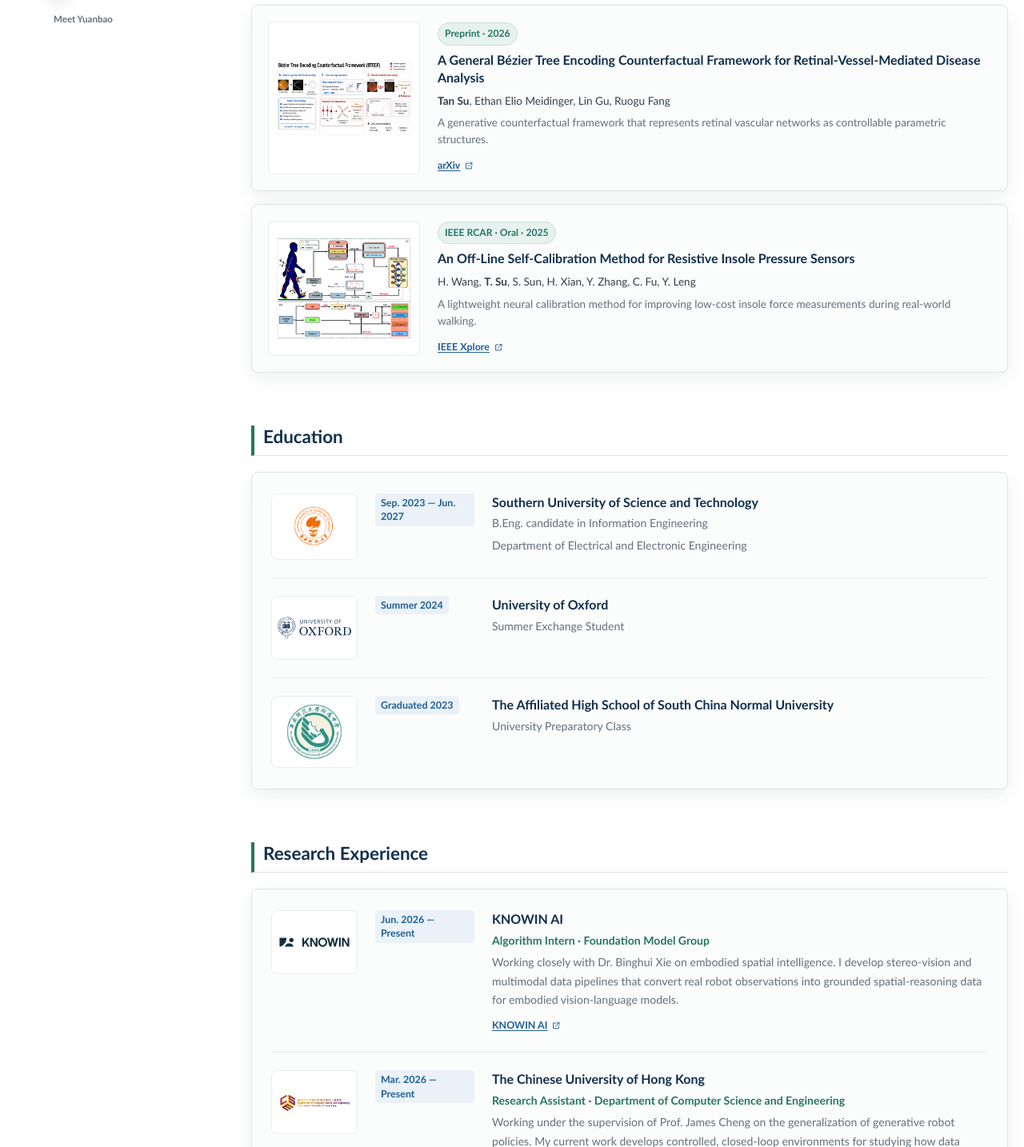
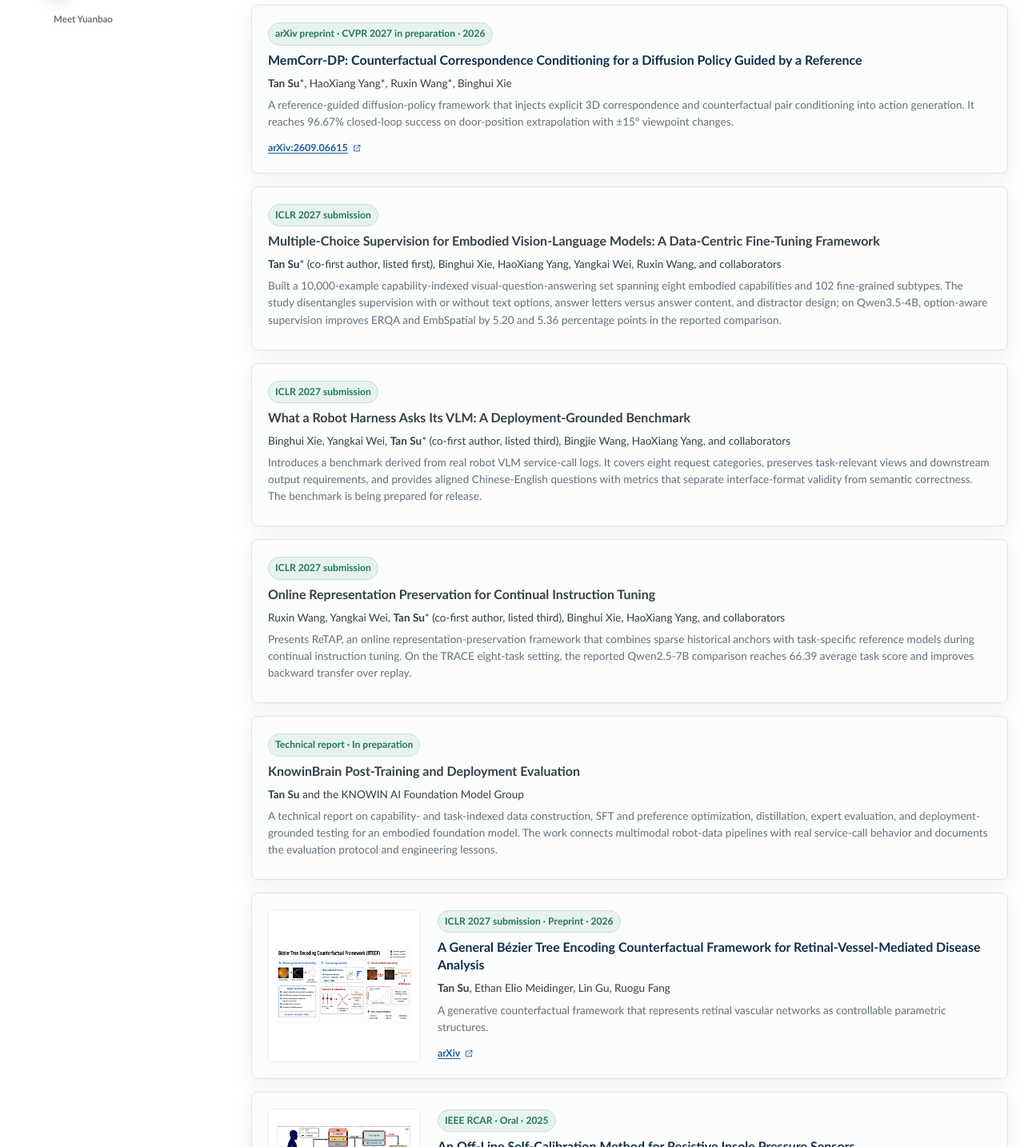
Before and after one commit to KylianSu/KylianSu.github.io, a Next.js app: page / in a window 1280 px wide. Shown: the part 776-2210 px from the top of the page at 80% size. Built offline with nearby package versions, Linux system fonts and the light colour scheme; no server answers.

Commit message:
Add embodied AI publications and technical report

```diff
--- a/app/globals.css
+++ b/app/globals.css
@@ -409,6 +409,10 @@ svg {
   padding: 20px;
 }
 
+.publication-card-text-only {
+  grid-template-columns: minmax(0, 1fr);
+}
+
 .publication-card + .publication-card {
   margin-top: 16px;
 }
--- a/app/page.jsx
+++ b/app/page.jsx
@@ -15,6 +15,7 @@ const links = {
   knowin: "https://knowinai.com/",
   ncsu: "https://www.ncsu.edu/",
   arxiv: "https://arxiv.org/abs/2605.13015",
+  memcorr: "https://arxiv.org/abs/2609.06615",
   ieee: "https://ieeexplore.ieee.org/document/11139699/",
 };
 
@@ -24,7 +25,7 @@ const researchExperience = [
     organization: "KNOWIN AI",
     role: "Algorithm Intern · Foundation Model Group",
     description:
-      "Working closely with Dr. Binghui Xie on embodied spatial intelligence. I develop stereo-vision and multimodal data pipelines that convert real robot observations into grounded spatial-reasoning data for embodied vision-language models.",
+      "Working closely with Dr. Binghui Xie on embodied spatial intelligence. I develop stereo-vision and multimodal data pipelines that convert real robot observations into grounded spatial-reasoning data for embodied vision-language models. I also contribute to KnowinBrain post-training and its technical report by organizing capability- and task-indexed data, supporting SFT, preference optimization, distillation, and evaluation, and building a deployment-grounded benchmark from real robot VLM call logs.",
     link: links.knowin,
     linkLabel: "KNOWIN AI",
     logos: [{ src: "/assets/institutions/knowin.svg", alt: "KNOWIN AI logo" }],
@@ -34,7 +35,7 @@ const researchExperience = [
     organization: "The Chinese University of Hong Kong",
     role: "Research Assistant · Department of Computer Science and Engineering",
     description:
-      "Working under the supervision of Prof. James Cheng on the generalization of generative robot policies. My current work develops controlled, closed-loop environments for studying how data coverage, action representations, and generative consistency affect policy performance.",
+      "Working under the supervision of Prof. James Cheng on embodied vision-language models, continual instruction tuning, and the generalization of generative robot policies. My work develops controlled, closed-loop environments for studying data coverage, action representations, generative consistency, and online preservation of previously learned capabilities. This research has led to a CVPR-targeted arXiv preprint and three ICLR 2027 submissions.",
     link: links.jamesCheng,
     linkLabel: "Prof. James Cheng",
     logos: [{ src: "/assets/institutions/cuhk-cse.png", alt: "CUHK CSE logo" }],
@@ -412,6 +413,105 @@ export default function Home() {
               </a>
             </div>
 
+            <article className="publication-card publication-card-text-only">
+              <div>
+                <span className="venue">arXiv preprint · CVPR 2027 in preparation · 2026</span>
+                <h3>
+                  <a href={links.memcorr} target="_blank" rel="noreferrer">
+                    MemCorr-DP: Counterfactual Correspondence Conditioning for a
+                    Diffusion Policy Guided by a Reference
+                  </a>
+                </h3>
+                <p className="authors">
+                  <strong>Tan Su</strong>*, HaoXiang Yang*, Ruxin Wang*, Binghui Xie
+                </p>
+                <p>
+                  A reference-guided diffusion-policy framework that injects explicit
+                  3D correspondence and counterfactual pair conditioning into action
+                  generation. It reaches 96.67% closed-loop success on door-position
+                  extrapolation with ±15° viewpoint changes.
+                </p>
+                <a className="paper-link" href={links.memcorr} target="_blank" rel="noreferrer">
+                  arXiv:2609.06615 <ExternalIcon />
+                </a>
+              </div>
+            </article>
+
+            <article className="publication-card publication-card-text-only">
+              <div>
+                <span className="venue">ICLR 2027 submission</span>
+                <h3>
+                  Multiple-Choice Supervision for Embodied Vision-Language Models:
+                  A Data-Centric Fine-Tuning Framework
+                </h3>
+                <p className="authors">
+                  <strong>Tan Su</strong>* (co-first author, listed first), Binghui Xie,
+                  HaoXiang Yang, Yangkai Wei, Ruxin Wang, and collaborators
+                </p>
+                <p>
+                  Built a 10,000-example capability-indexed visual-question-answering
+                  set spanning eight embodied capabilities and 102 fine-grained
+                  subtypes. The study disentangles supervision with or without text
+                  options, answer letters versus answer content, and distractor design;
+                  on Qwen3.5-4B, option-aware supervision improves ERQA and EmbSpatial
+                  by 5.20 and 5.36 percentage points in the reported comparison.
+                </p>
+              </div>
+            </article>
+
+            <article className="publication-card publication-card-text-only">
+              <div>
+                <span className="venue">ICLR 2027 submission</span>
+                <h3>What a Robot Harness Asks Its VLM: A Deployment-Grounded Benchmark</h3>
+                <p className="authors">
+                  Binghui Xie, Yangkai Wei, <strong>Tan Su</strong>* (co-first author,
+                  listed third), Bingjie Wang, HaoXiang Yang, and collaborators
+                </p>
+                <p>
+                  Introduces a benchmark derived from real robot VLM service-call logs.
+                  It covers eight request categories, preserves task-relevant views and
+                  downstream output requirements, and provides aligned Chinese-English
+                  questions with metrics that separate interface-format validity from
+                  semantic correctness. The benchmark is being prepared for release.
+                </p>
+              </div>
+            </article>
+
+            <article className="publication-card publication-card-text-only">
+              <div>
+                <span className="venue">ICLR 2027 submission</span>
+                <h3>Online Representation Preservation for Continual Instruction Tuning</h3>
+                <p className="authors">
+                  Ruxin Wang, Yangkai Wei, <strong>Tan Su</strong>* (co-first author,
+                  listed third), Binghui Xie, HaoXiang Yang, and collaborators
+                </p>
+                <p>
+                  Presents ReTAP, an online representation-preservation framework that
+                  combines sparse historical anchors with task-specific reference models
+                  during continual instruction tuning. On the TRACE eight-task setting,
+                  the reported Qwen2.5-7B comparison reaches 66.39 average task score
+                  and improves backward transfer over replay.
+                </p>
+              </div>
+            </article>
+
+            <article className="publication-card publication-card-text-only">
+              <div>
+                <span className="venue">Technical report · In preparation</span>
+                <h3>KnowinBrain Post-Training and Deployment Evaluation</h3>
+                <p className="authors">
+                  <strong>Tan Su</strong> and the KNOWIN AI Foundation Model Group
+                </p>
+                <p>
+                  A technical report on capability- and task-indexed data construction,
+                  SFT and preference optimization, distillation, expert evaluation, and
+                  deployment-grounded testing for an embodied foundation model. The work
+                  connects multimodal robot-data pipelines with real service-call
+                  behavior and documents the evaluation protocol and engineering lessons.
+                </p>
+              </div>
+            </article>
+
             <article className="publication-card">
               <a className="publication-image" href={links.arxiv} target="_blank" rel="noreferrer">
                 <img
@@ -420,7 +520,7 @@ export default function Home() {
                 />
               </a>
               <div>
-                <span className="venue">Preprint · 2026</span>
+                <span className="venue">ICLR 2027 submission · Preprint · 2026</span>
                 <h3>
                   <a href={links.arxiv} target="_blank" rel="noreferrer">
                     A General Bézier Tree Encoding Counterfactual Framework for
```
Also changed, not shown: 1 other file (tests, documents, lock files or other folders).
